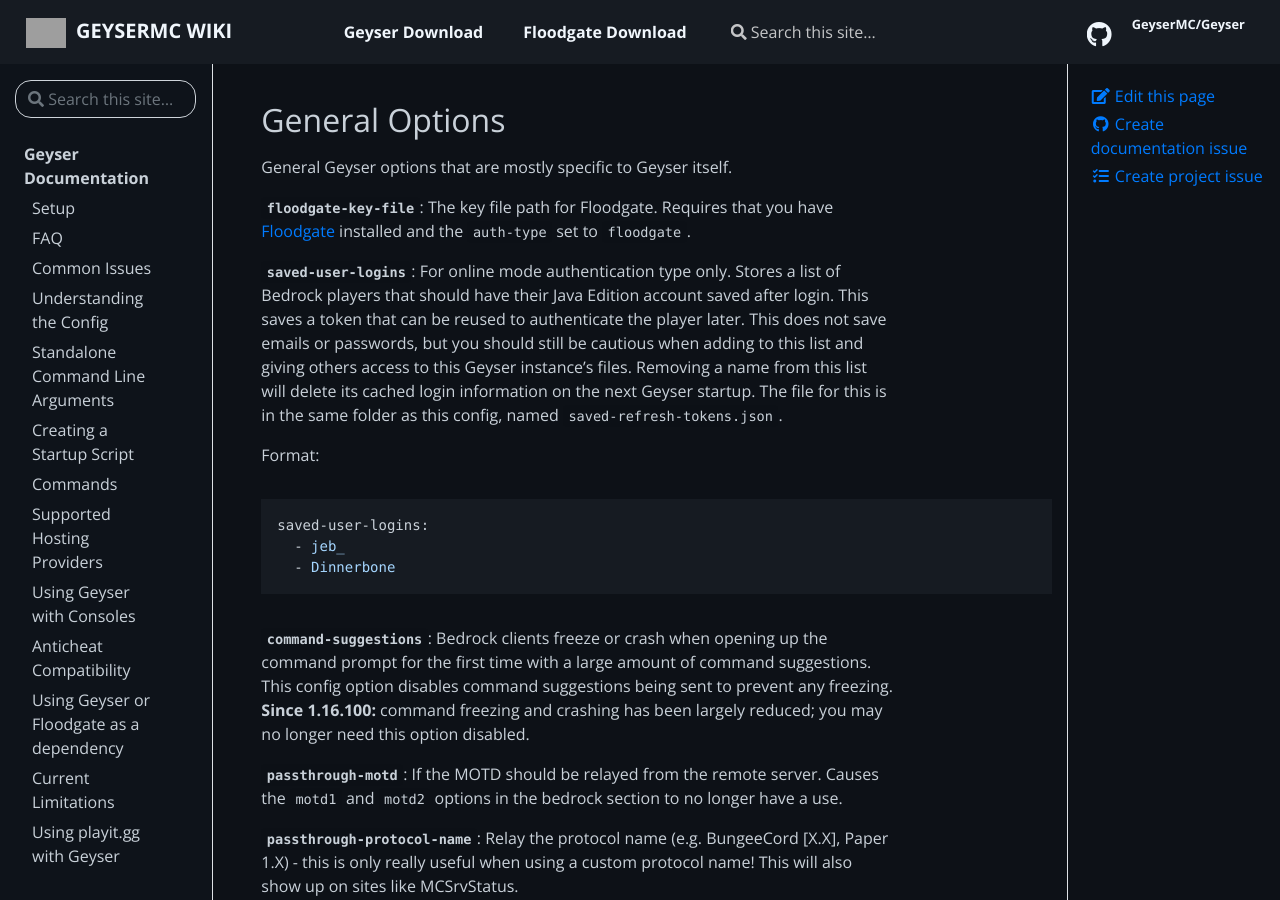
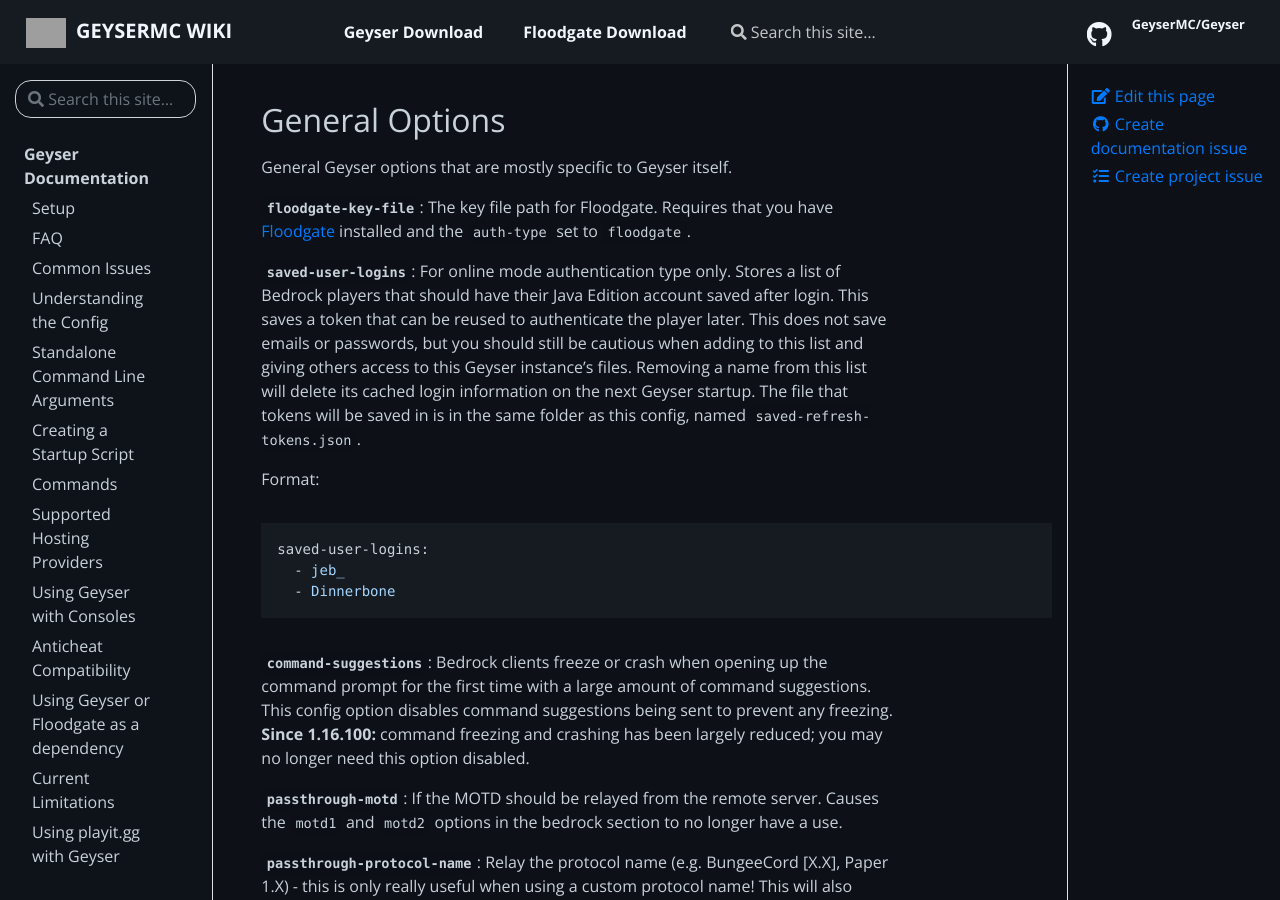
Before and after one commit to GeyserMC/GeyserWiki, a Jekyll site: the page built from _docs/geyser/understanding-the-config.md, in a window 1280 px wide and 900 px high, scrolled down 1552 px. Built offline with Jekyll 4.4.1, drawn with Linux system fonts in a browser that asks for light colours; grey boxes are pictures that could not be loaded.

Commit message:
Update wording on `saved-user-logins`

```diff
--- a/_docs/geyser/understanding-the-config.md
+++ b/_docs/geyser/understanding-the-config.md
@@ -50,7 +50,7 @@
 This saves a token that can be reused to authenticate the player later. This does not save emails or passwords,
 but you should still be cautious when adding to this list and giving others access to this Geyser instance's files.
 Removing a name from this list will delete its cached login information on the next Geyser startup.
-The file for this is in the same folder as this config, named `saved-refresh-tokens.json`.
+The file that tokens will be saved in is in the same folder as this config, named `saved-refresh-tokens.json`.
 
 Format:
 
```
